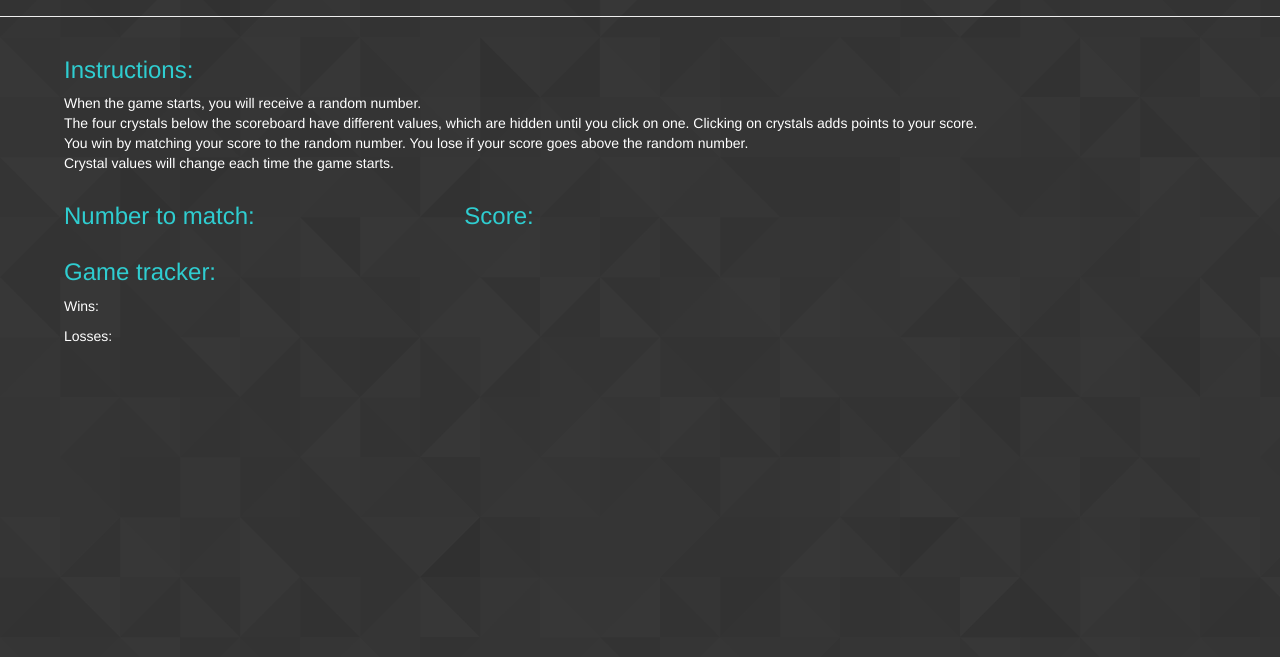
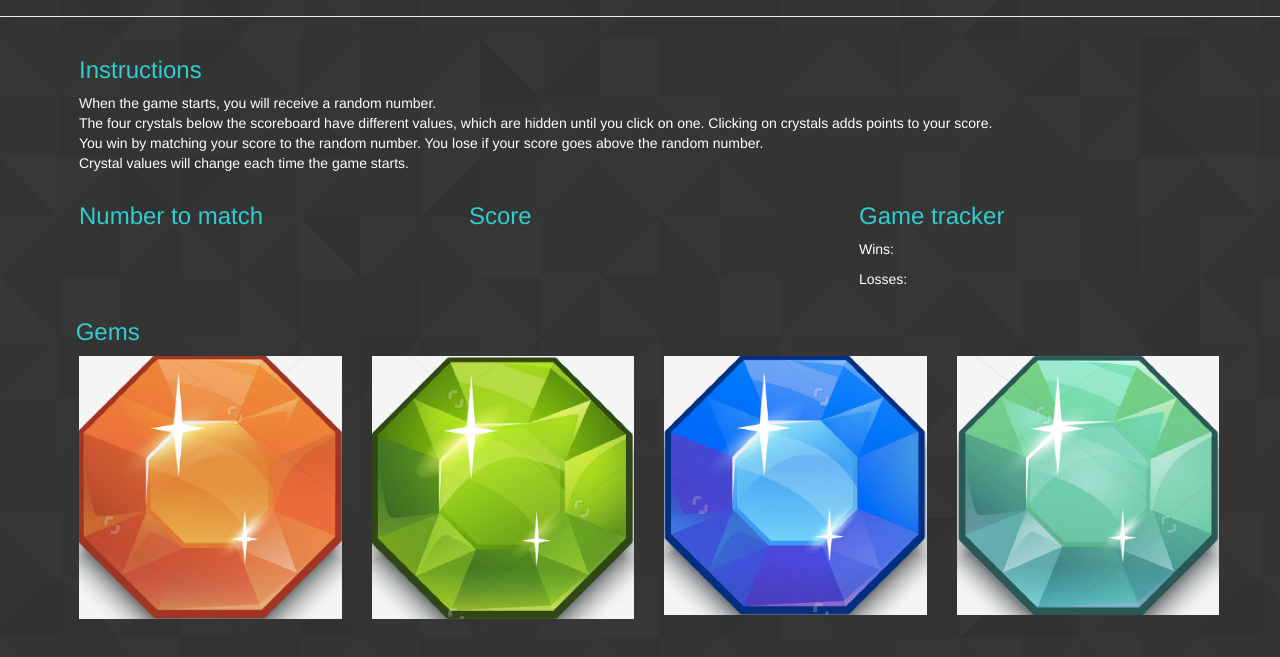
Before and after one commit to mderoberts/week-4-game, a plain HTML site: page index.html in a window 1280 px wide. Shown: the part 83-740 px from the top of the page. Drawn offline with nearby package versions, Linux system fonts and the light colour scheme.

Commit message:
formatting fixes

```diff
--- a/assets/css/style.css
+++ b/assets/css/style.css
@@ -1,5 +1,6 @@
 h1,
 p,
+ul,
 li {
     color: white;
 }
@@ -12,6 +13,14 @@ h3 {
     color: #2fcdd0;
 }
 
-.main-container {
+/*img {
+    max-width: 10%;
+}*/
+
+.container {
     margin-left: 5%;
 }
+
+#gem-title {
+    margin-left: 1%;
+}
--- a/index.html
+++ b/index.html
@@ -3,10 +3,17 @@
 <head>
     <meta charset="UTF-8">
     <title>Crystal Collector Game</title>
+    <!--Reset-->
     <link rel="stylesheet" href="assets/css/reset.css">
+    <!--Viewport-->
     <meta name="viewport" content="width=device-width, initial-scale=1.0">
+    <!--Bootsrap-->
     <link rel="stylesheet" href="https://maxcdn.bootstrapcdn.com/bootstrap/3.3.7/css/bootstrap.min.css" integrity="sha384-BVYiiSIFeK1dGmJRAkycuHAHRg32OmUcww7on3RYdg4Va+PmSTsz/K68vbdEjh4u" crossorigin="anonymous">
+    <!--CSS-->
     <link rel="stylesheet" href="assets/css/style.css">
+    <!--jQuery-->
+    <script src="https://ajax.googleapis.com/ajax/libs/jquery/3.2.1/jquery.min.js"></script>
+    <!--JavaScript-->
     <script src="assets/javascript/game.js"></script>
 </head>
 
@@ -17,12 +24,12 @@
     </header>
 
 <!-- Main container -->
-<div class="main-container">
+<div class="container">
 
     <!-- Instructions -->
-    <section class="row">
-        <div class="col-md-12">
-            <h3>Instructions:</h3>
+    <div class="row">
+        <div class="col-xs-12">
+            <h3>Instructions</h3>
                 <ul>
                     <li>When the game starts, you will receive a random number.</li>
                     <li>The four crystals below the scoreboard have different values, which are hidden until you click on one. Clicking on crystals adds points to your score.</li>
@@ -31,31 +38,41 @@
                 </ul>
 
         </div>
-    </section>
+    </div>
 
     <!-- NumGen/Scoreboard -->
-    <section class="row">
-        <div class="col-md-4">
-            <h3>Number to match:</h3>
+    <div class="row">
+        <div class="col-xs-4">
+            <h3>Number to match</h3>
                 <p class="randomNum"></p>
         </div>
-        <div class="col-md-4"></div>
-            <h3>Score:</h3>
+        <div class="col-xs-4">
+            <h3>Score</h3>
                 <p class="score"></p>
-        <div class="col-md-4">
-            <h3>Game tracker:</h3>
+        </div>
+        <div class="col-xs-4">
+            <h3>Game tracker</h3>
                 <p class="wins">Wins:</p>
                 <p class="losses">Losses:</p>
         </div>
-    </section>
+    </div>
 
     <!-- Gems -->
-    <section class="row">
-        <div class="col-md-3"></div>
-        <div class="col-md-3"></div>
-        <div class="col-md-3"></div>
-        <div class="col-md-3"></div>
-    </section>
+    <div class="row">
+        <h3 id="gem-title">Gems</h3>
+        <div class="col-xs-3">
+            <img width="100%" src="assets/images/orange-gem.png">
+        </div>
+        <div class="col-xs-3">
+            <img width="100%" src="assets/images/green-gem.png">
+        </div>
+        <div class="col-xs-3">
+            <img width="100%" src="assets/images/blue-gem.png">
+        </div>
+        <div class="col-xs-3">
+            <img width="100%" src="assets/images/teal-gem.png">
+        </div>
+    </div>
 
 
 
```
Also changed, not shown: assets/images/blue-gem.png (added), assets/images/green-gem.png (added), assets/images/orange-gem.png (added), assets/images/teal-gem.png (added).
